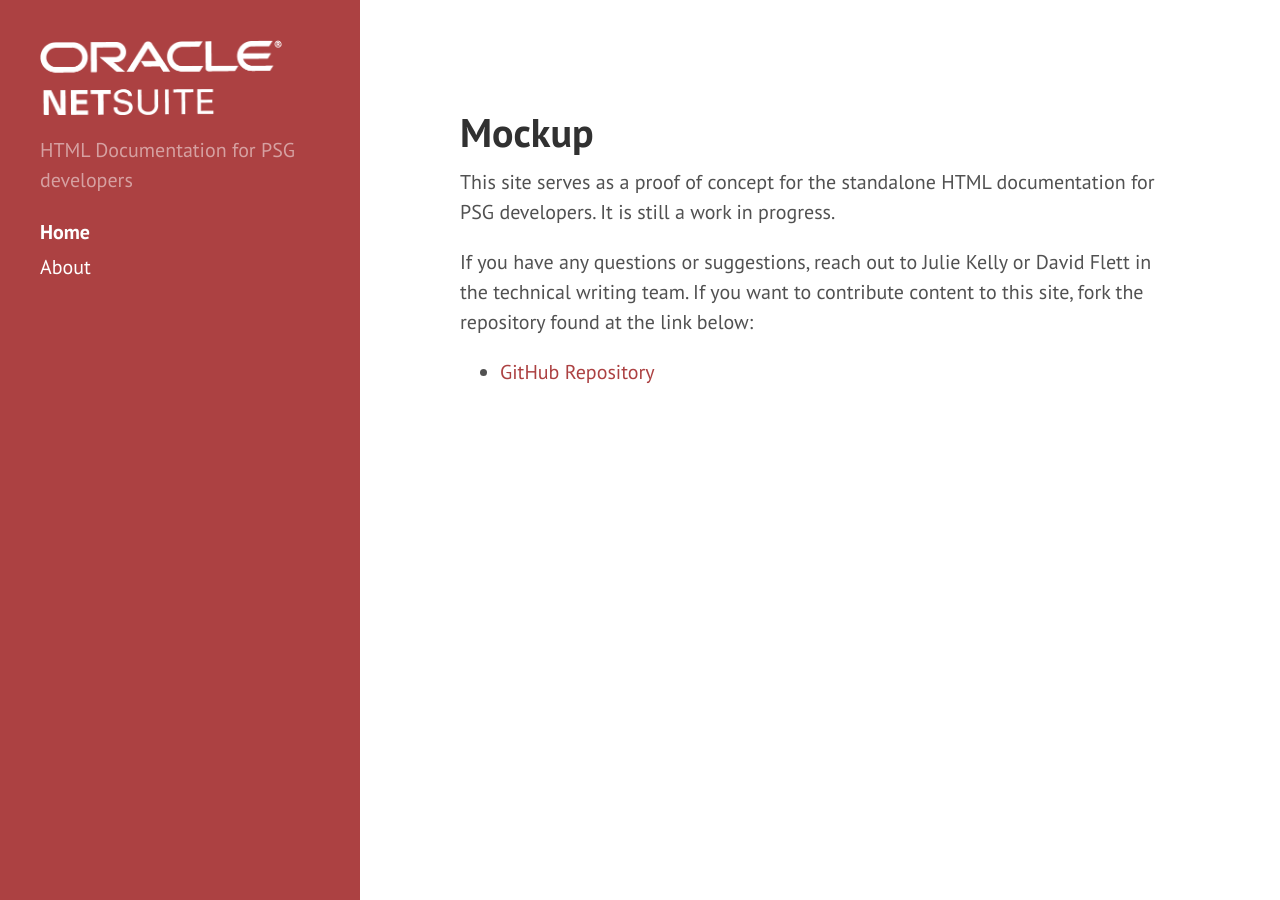
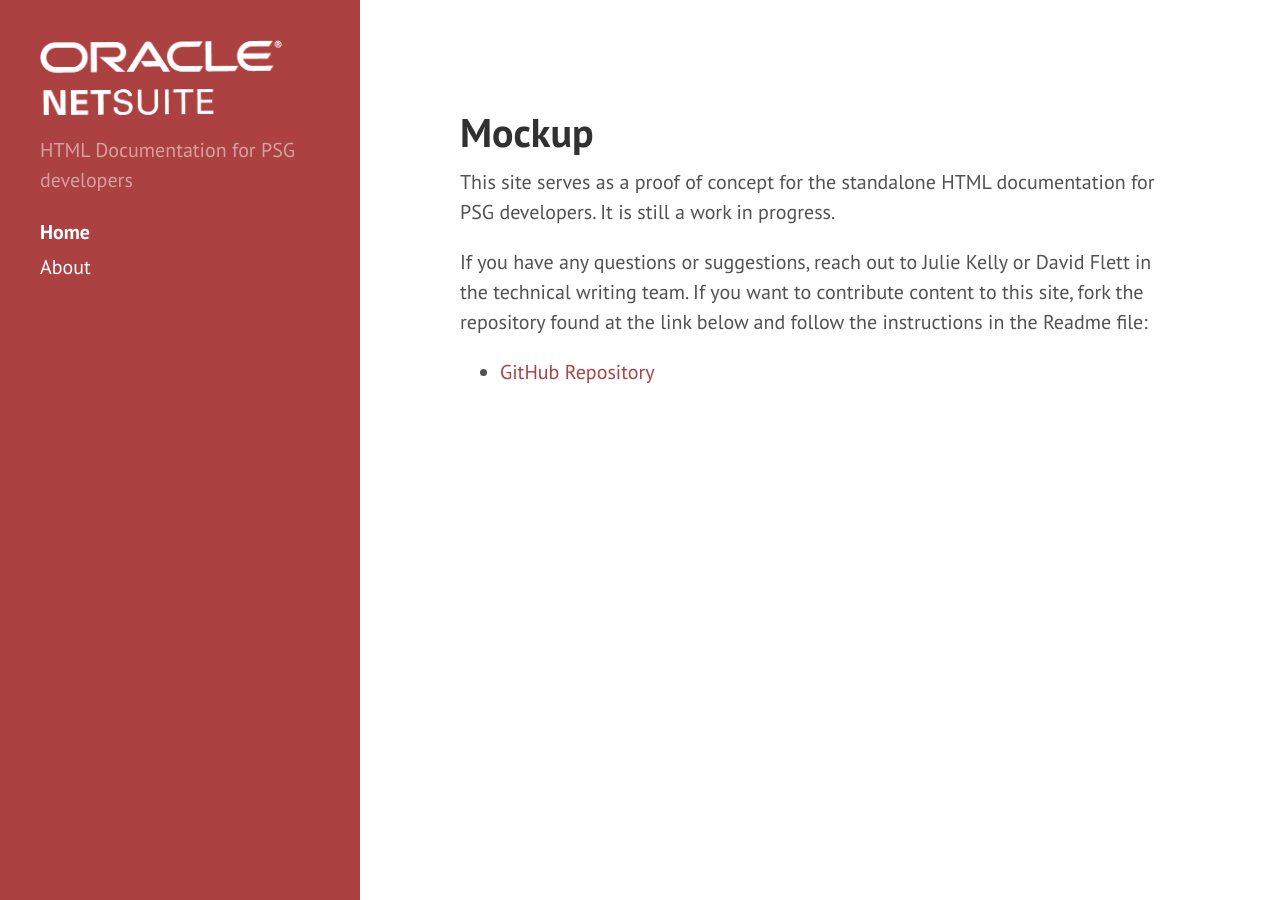
Before and after one commit to michelle-hu-2021/mockup, a Jekyll site: the page built from index.md, in a window 1280 px wide. Built offline with Jekyll 4.4.1, drawn with Linux system fonts in a browser that asks for light colours.

Commit message:
update Readme

```diff
--- a/index.md
+++ b/index.md
@@ -7,6 +7,6 @@
 
 This site serves as a proof of concept for the standalone HTML documentation for PSG developers. It is still a work in progress.
 
-If you have any questions or suggestions, reach out to Julie Kelly or David Flett in the technical writing team. If you want to contribute content to this site, fork the repository found at the link below:
+If you have any questions or suggestions, reach out to Julie Kelly or David Flett in the technical writing team. If you want to contribute content to this site, fork the repository found at the link below and follow the instructions in the Readme file:
 
-* [GitHub Repository](https://michelle-hu-2021.github.io/mockup/)
+* [GitHub Repository](https://github.com/michelle-hu-2021/mockup)
```
Also changed, not shown: LICENSE.md, README.md.
